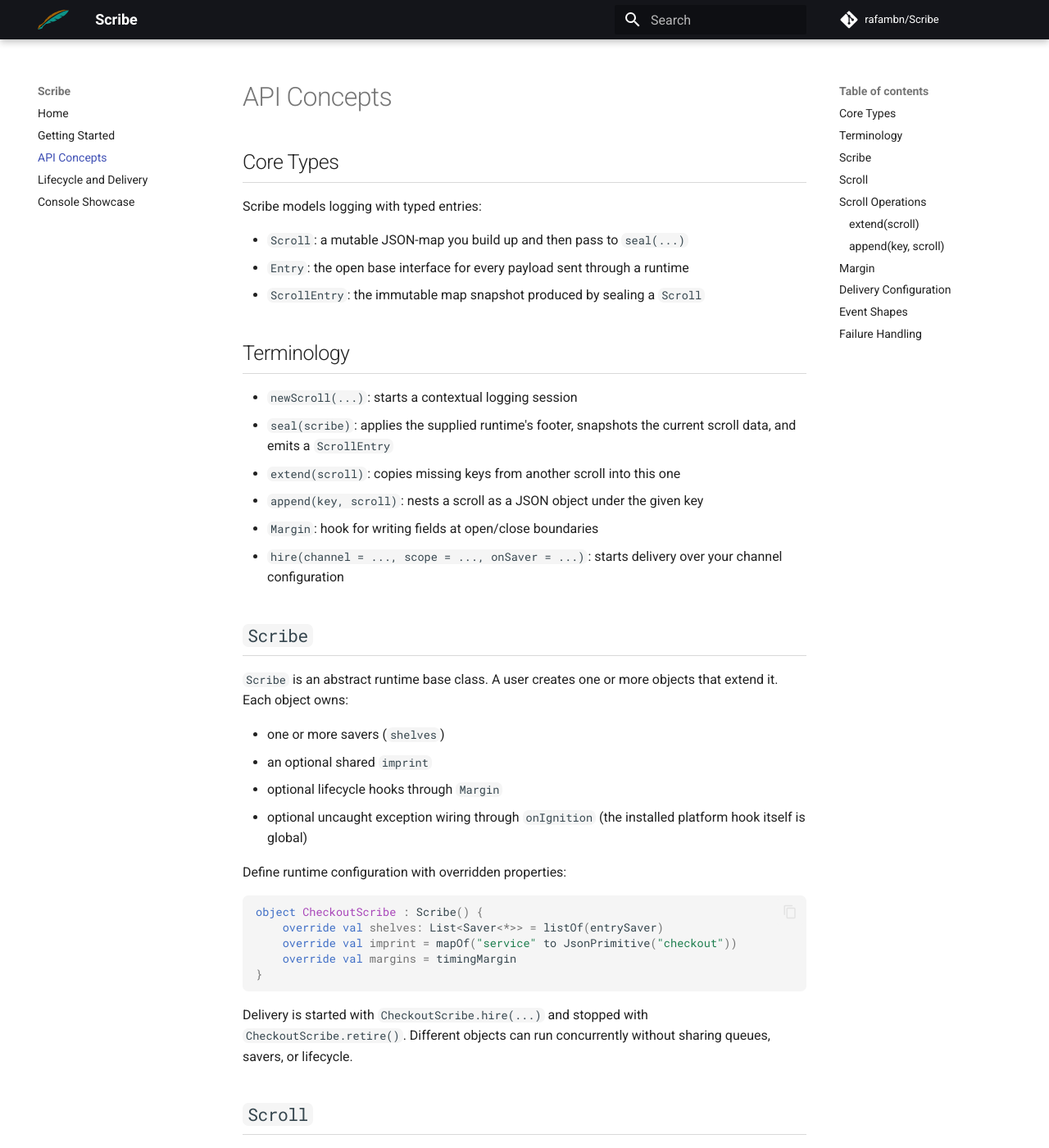
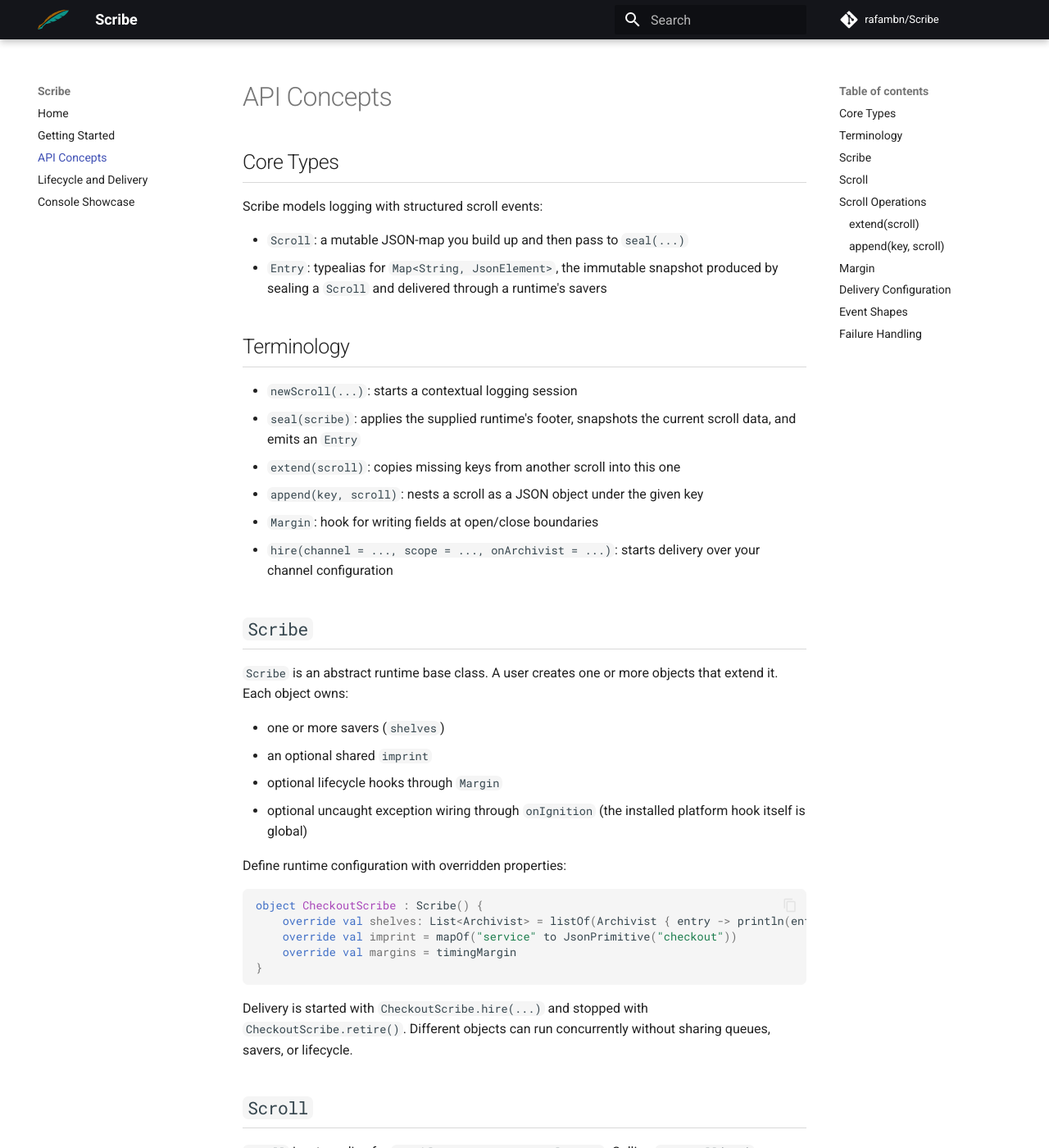
Before and after one commit to rafambn/Scribe, an MkDocs documentation site: the page built from docs/api-concepts.md, in a window 1280 px wide and 1400 px high. Shown: the whole window at 82% size. Built offline with MkDocs 1.6.1 and Material for MkDocs 9.7.7, drawn with Linux system fonts in a browser that asks for light colours; comment, search, counter and statistics services are not loaded; some of the changed text lies outside the part shown.

Commit message:
Refactor: rename `Saver` to `Archivist` and `ScrollEntry` to `Entry`, update API, tests, and documentation

````diff
--- a/docs/api-concepts.md
+++ b/docs/api-concepts.md
@@ -2,21 +2,20 @@
 
 ## Core Types
 
-Scribe models logging with typed entries:
+Scribe models logging with structured scroll events:
 
 - `Scroll`: a mutable JSON-map you build up and then pass to `seal(...)`
-- `Entry`: the open base interface for every payload sent through a runtime
-- `ScrollEntry`: the immutable map snapshot produced by sealing a `Scroll`
+- `Entry`: typealias for `Map<String, JsonElement>`, the immutable snapshot produced by sealing a `Scroll` and delivered through a runtime's savers
 
 ## Terminology
 
 - `newScroll(...)`: starts a contextual logging session
 - `seal(scribe)`: applies the supplied runtime's footer, snapshots the
-  current scroll data, and emits a `ScrollEntry`
+  current scroll data, and emits an `Entry`
 - `extend(scroll)`: copies missing keys from another scroll into this one
 - `append(key, scroll)`: nests a scroll as a JSON object under the given key
 - `Margin`: hook for writing fields at open/close boundaries
-- `hire(channel = ..., scope = ..., onSaver = ...)`: starts delivery over your channel configuration
+- `hire(channel = ..., scope = ..., onArchivist = ...)`: starts delivery over your channel configuration
 
 ## `Scribe`
 
@@ -33,7 +32,7 @@ Define runtime configuration with overridden properties:
 
 ```kotlin
 object CheckoutScribe : Scribe() {
-    override val shelves: List<Saver<*>> = listOf(entrySaver)
+    override val shelves: List<Archivist> = listOf(Archivist { entry -> println(entry) })
     override val imprint = mapOf("service" to JsonPrimitive("checkout"))
     override val margins = timingMargin
 }
@@ -81,7 +80,7 @@ println(scroll.id) // "checkout-42"
 ```
 
 Calling `seal(...)` more than once is allowed. Each call emits a separate
-`ScrollEntry` through the `Scribe` passed to that call, with a snapshot of the data
+`Entry` through the `Scribe` passed to that call, with a snapshot of the data
 at that point.
 
 ## `Scroll` Operations
@@ -137,8 +136,8 @@ CheckoutScribe.hire(
         capacity = 256,
         onBufferOverflow = BufferOverflow.DROP_OLDEST,
     ),
-    onSaver = { saver, entry, error ->
-        println("Saver $saver failed for $entry: $error")
+    onArchivist = { archivist, entry, error ->
+        println("Archivist $archivist failed for $entry: $error")
     },
 )
 ```
@@ -157,14 +156,13 @@ CheckoutScribe.hire(
 ## Event Shapes
 
 The standard delivered event is a sealed `Scroll` snapshot. Fields written to
-the scroll via normal map operations appear directly in the delivered `ScrollEntry`:
+the scroll via normal map operations appear directly in the delivered `Entry`,
+which is a `Map<String, JsonElement>`:
 
 ```kotlin
-ScrollEntry(
-    mapOf(
-        "scroll_id" to JsonPrimitive("checkout-42"),
-        "gateway" to JsonPrimitive("stripe"),
-    ),
+mapOf(
+    "scroll_id" to JsonPrimitive("checkout-42"),
+    "gateway" to JsonPrimitive("stripe"),
 )
 ```
 
@@ -172,7 +170,7 @@ ScrollEntry(
 
 ```kotlin
 object ApplicationScribe : Scribe() {
-    override val shelves: List<Saver<*>> = listOf(entrySaver)
+    override val shelves: List<Archivist> = listOf(Archivist { entry -> println(entry) })
     override val onIgnition: ((Throwable) -> Unit)? = { throwable ->
         println("Uncaught exception: ${throwable.message}")
     }
@@ -180,13 +178,13 @@ object ApplicationScribe : Scribe() {
 
 ApplicationScribe.hire(
     channel = Channel(capacity = 256),
-    onSaver = { saver, entry, error ->
-        println("Saver $saver failed for $entry: ${error.message}")
+    onArchivist = { archivist, entry, error ->
+        println("Archivist $archivist failed for $entry: ${error.message}")
     },
 )
 ```
 
 `onIgnition` is read when that runtime is first hired, but handles uncaught
 exceptions at the platform level. Multiple runtimes should not independently
-claim this application-global hook. Saver failures are reported by the
-`onSaver` callback passed to `hire(...)`.
+claim this application-global hook. Archivist failures are reported by the
+`onArchivist` callback passed to `hire(...)`.
````
Also changed, not shown: README.md (+7 -8 lines), docs/console-showcase.md (+4 -4 lines), docs/getting-started.md (+10 -14 lines), docs/lifecycle-and-delivery.md (+9 -9 lines), testApp/README.md (+4 -4 lines), 14 other files.
